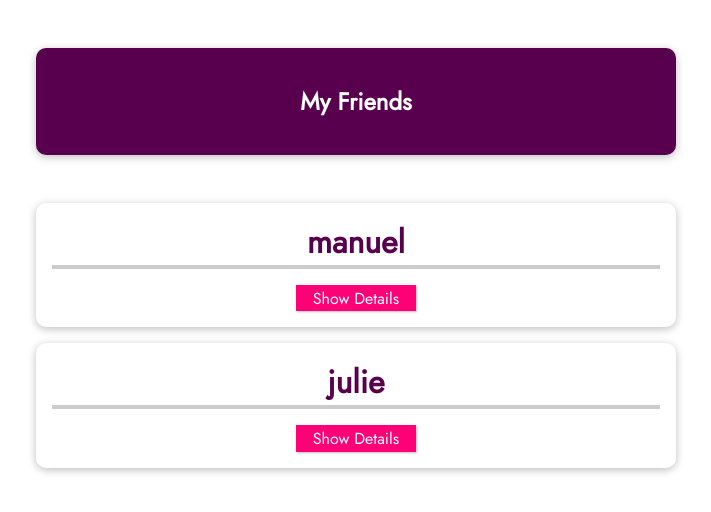
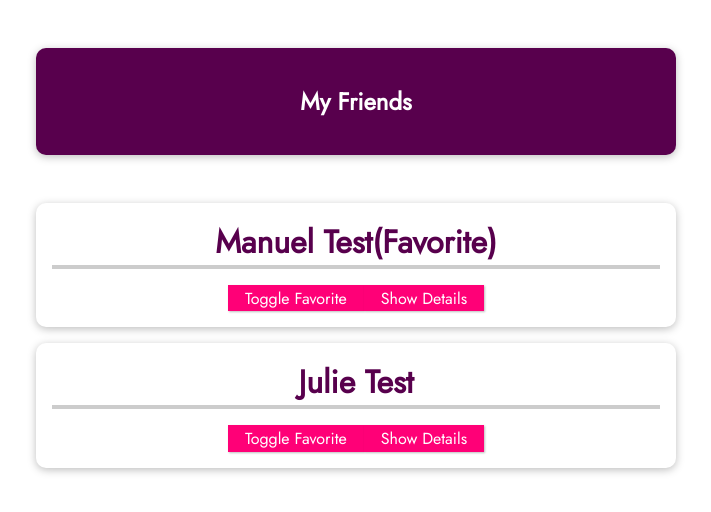
Before and after one commit to KalZheng/Vue-FriendList2, a Vue app: page / in a window 1280 px wide. Shown: the top 512 px of the page, without its empty margins (284-995 px from the left). Built offline with nearby package versions, Linux system fonts and the light colour scheme.

Commit message:
change internal variable

```diff
--- a/src/App.vue
+++ b/src/App.vue
@@ -4,8 +4,18 @@
       <h1>My Friends</h1>
     </header>
     <ul>
-      <friend-contact name="manuel" phone-number="2133123" email-address="manuel@email.com"></friend-contact>
-      <friend-contact name="julie" phone-number="123" email-address="julie@email.com" ></friend-contact>
+      <friend-contact
+        name="Manuel Test"
+        phone-number="2133123"
+        email-address="manuel@email.com"
+        is-favorite="1"
+      ></friend-contact>
+      <friend-contact
+        name="Julie Test"
+        phone-number="123"
+        email-address="julie@email.com"
+        is-favorite="0"
+      ></friend-contact>
     </ul>
   </section>
 </template>
@@ -34,7 +44,7 @@ export default {
 </script>
 
 <style>
-@import url('https://fonts.googleapis.com/css2?family=Jost&display=swap');
+@import url("https://fonts.googleapis.com/css2?family=Jost&display=swap");
 * {
   box-sizing: border-box;
 }
--- a/src/components/FriendContact.vue
+++ b/src/components/FriendContact.vue
@@ -1,6 +1,7 @@
 <template>
   <li>
-    <h2>{{ name }}</h2>
+    <h2>{{ name }}{{ this.friendIsFavorite === "1" ? "(Favorite)" : "" }}</h2>
+    <button @click="toggleFavorite">Toggle Favorite</button>
     <button @click="toggleDetails">
       {{ detailsAreVisible ? "Hide" : "Show" }} Details
     </button>
@@ -13,11 +14,7 @@
 
 <script>
 export default {
-    props: [
-        'name',
-        'phoneNumber',
-        'emailAddress',
-    ],
+  props: ["name", "phoneNumber", "emailAddress", "isFavorite"],
   data() {
     return {
       detailsAreVisible: false,
@@ -27,12 +24,20 @@ export default {
         phone: "1234565",
         email: "manuelTest@remail.com",
       },
+      friendIsFavorite: this.isFavorite,
     };
   },
   methods: {
     toggleDetails() {
       this.detailsAreVisible = !this.detailsAreVisible;
     },
+    toggleFavorite() {
+      if (this.friendIsFavorite === "1") {
+        this.friendIsFavorite = "0";
+      } else {
+        this.friendIsFavorite = "1";
+      }
+    },
   },
 };
 </script>
```
